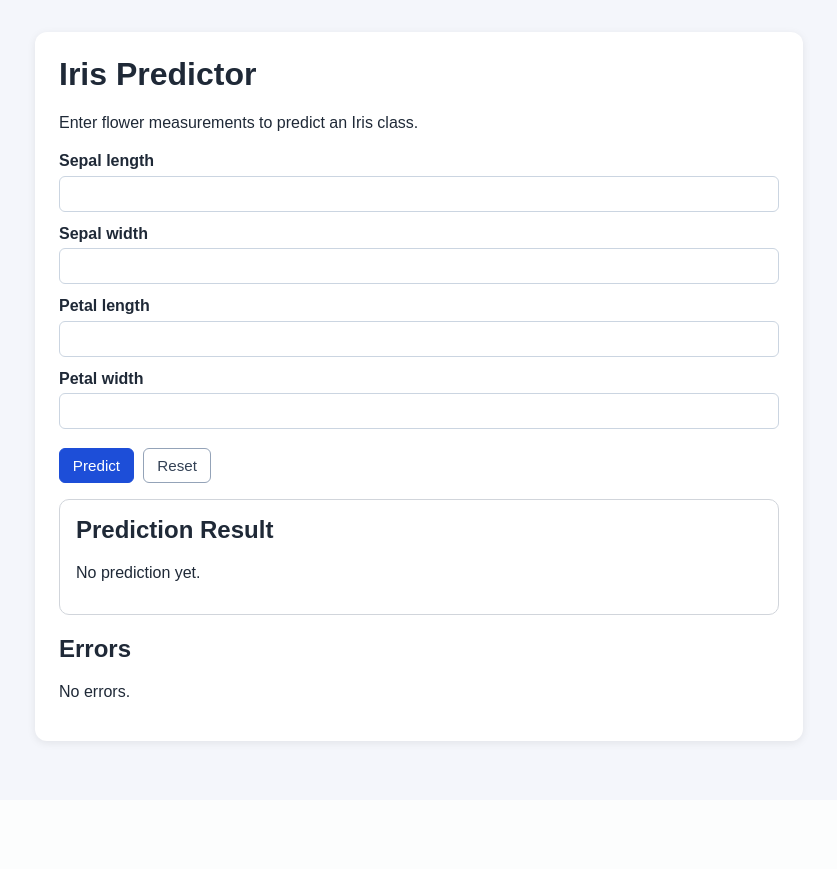
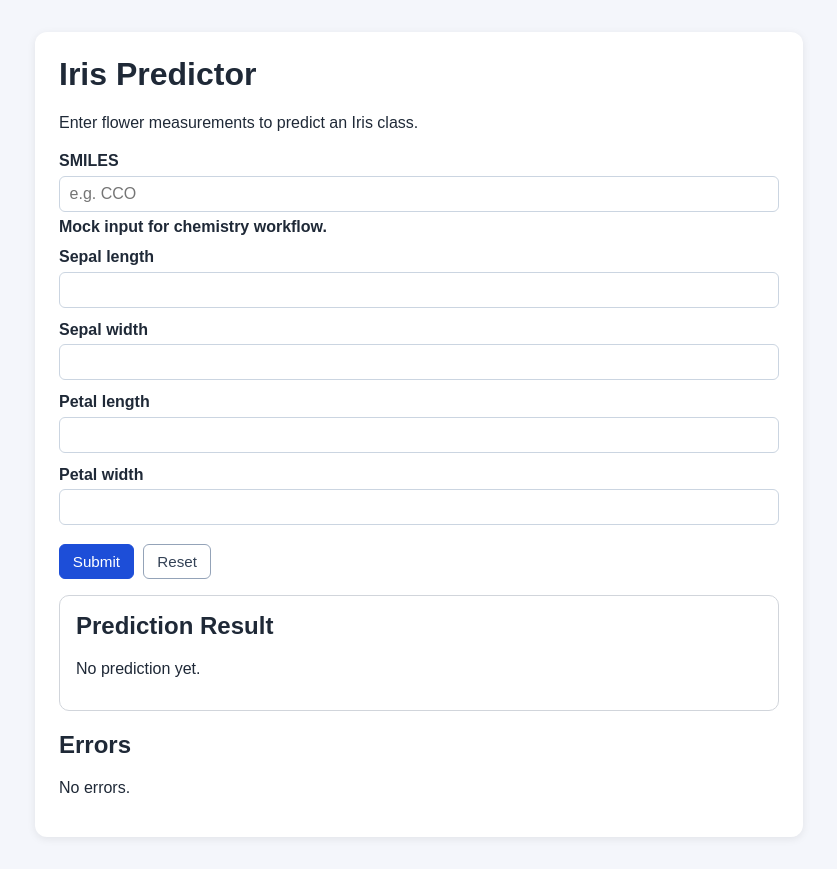
Before and after one commit to sagivba/iris-demo-site, a Flask app: page / in a window 1280 px wide. Shown: the whole page, without its empty margins (221-1058 px from the left). Before the commit the page ends 746 px from the top, so only its background shows below. Run offline with Flask 3, Linux system fonts and the light colour scheme.

Commit message:
Add basic mock home UI elements for SMILES flow

```diff
--- a/routes/web.py
+++ b/routes/web.py
@@ -64,6 +64,10 @@ def predict():
         "petal_length": request.form.get("petal_length", ""),
         "petal_width": request.form.get("petal_width", ""),
     }
+    form_values = {
+        "smiles": request.form.get("smiles", ""),
+        **raw_inputs,
+    }
 
     validated_inputs, validation_errors = validate_iris_inputs(raw_inputs)
 
@@ -72,7 +76,7 @@ def predict():
             render_template(
                 "index.html",
                 errors=_format_validation_errors(validation_errors),
-                form_values=raw_inputs,
+                form_values=form_values,
                 prediction_label=None,
             ),
             400,
@@ -89,7 +93,7 @@ def predict():
                     "We could not generate a prediction right now. "
                     "Please try again in a moment."
                 ],
-                form_values=raw_inputs,
+                form_values=form_values,
             ),
             500,
         )
@@ -97,7 +101,7 @@ def predict():
     return render_template(
         "index.html",
         errors=[],
-        form_values=raw_inputs,
+        form_values=form_values,
         prediction_label=prediction["predicted_class_label"],
         prediction_image_path=prediction["predicted_class_image_path"],
         prediction_image_alt=prediction["predicted_class_label"],
--- a/templates/index.html
+++ b/templates/index.html
@@ -20,6 +20,16 @@
 
   <form method="post" action="{{ url_for('web.predict') }}" class="predict-form">
     <label class="form-field">
+      SMILES
+      <input
+        name="smiles"
+        value="{{ form_values.get('smiles', '') }}"
+        placeholder="e.g. CCO"
+        aria-describedby="smiles-help"
+      />
+      <span id="smiles-help" class="supporting-text">Mock input for chemistry workflow.</span>
+    </label>
+    <label class="form-field">
       Sepal length
       <input name="sepal_length" value="{{ form_values.get('sepal_length', '') }}" />
     </label>
@@ -36,7 +46,7 @@
       <input name="petal_width" value="{{ form_values.get('petal_width', '') }}" />
     </label>
     <div class="button-row">
-      <button type="submit">Predict</button>
+      <button type="submit">Submit</button>
       <button type="reset" class="button-secondary">Reset</button>
     </div>
   </form>
```
Also changed, not shown: tests/test_app.py (+5 -0 lines).
